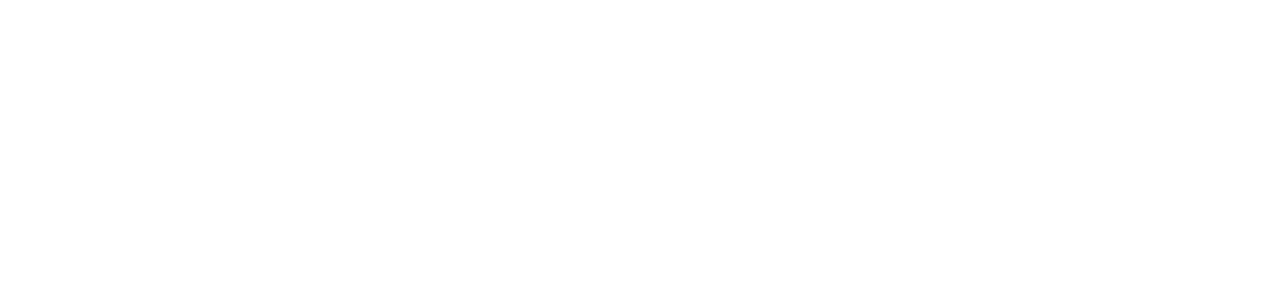
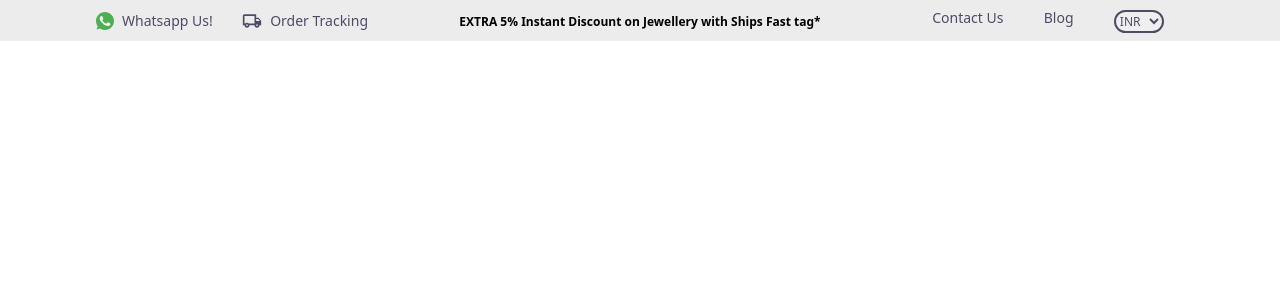
Before and after one commit to eliyas700/Candre-Jwellery, a React (Create React App) app: page / in a window 1280 px wide. Shown: the top 300 px of the page. Built offline with nearby package versions, Linux system fonts and the light colour scheme.

Commit message:
Small Header Completed

```diff
--- a/package.json
+++ b/package.json
@@ -6,6 +6,7 @@
     "@testing-library/jest-dom": "^5.16.4",
     "@testing-library/react": "^13.3.0",
     "@testing-library/user-event": "^13.5.0",
+    "daisyui": "^2.15.2",
     "react": "^18.1.0",
     "react-dom": "^18.1.0",
     "react-scripts": "5.0.1",
@@ -34,5 +35,10 @@
       "last 1 firefox version",
       "last 1 safari version"
     ]
+  },
+  "devDependencies": {
+    "autoprefixer": "^10.4.7",
+    "postcss": "^8.4.14",
+    "tailwindcss": "^3.0.24"
   }
 }
--- /dev/null
+++ b/postcss.config.js
@@ -0,0 +1,6 @@
+module.exports = {
+  plugins: {
+    tailwindcss: {},
+    autoprefixer: {},
+  },
+}
--- a/src/App.js
+++ b/src/App.js
@@ -1,10 +1,11 @@
-import logo from './logo.svg';
-import './App.css';
+import logo from "./logo.svg";
+import "./App.css";
+import SmallHeader from "./Components/Header1/SmallHeader";
 
 function App() {
   return (
     <div className="App">
-
+      <SmallHeader></SmallHeader>
     </div>
   );
 }
--- /dev/null
+++ b/src/Components/Header1/SmallHeader.js
@@ -0,0 +1,60 @@
+import React from "react";
+import tracking from "../../Assets/tracking.svg";
+const SmallHeader = () => {
+  return (
+    <div className="bg-secondary text-primary py-2">
+      <div className="w-[85%] mx-auto flex justify-between">
+        <div className="w-[25%] flex justify-between">
+          <div className="flex items-center">
+            <svg
+              width="18"
+              height="18"
+              viewBox="0 0 20 20"
+              fill="none"
+              xmlns="http://www.w3.org/2000/svg"
+            >
+              <path
+                d="M10.0025 0H9.9975C4.48375 0 0 4.485 0 10C0 12.1875 0.705 14.215 1.90375 15.8612L0.6575 19.5763L4.50125 18.3475C6.0825 19.395 7.96875 20 10.0025 20C15.5162 20 20 15.5138 20 10C20 4.48625 15.5162 0 10.0025 0Z"
+                fill="#4CAF50"
+              ></path>
+              <path
+                d="M15.8213 14.1212C15.58 14.8025 14.6225 15.3675 13.8588 15.5325C13.3363 15.6437 12.6538 15.7325 10.3563 14.78C7.4175 13.5625 5.525 10.5762 5.3775 10.3825C5.23625 10.1887 4.19 8.80123 4.19 7.36623C4.19 5.93123 4.91875 5.23248 5.2125 4.93248C5.45375 4.68623 5.8525 4.57373 6.235 4.57373C6.35875 4.57373 6.47 4.57998 6.57 4.58498C6.86375 4.59748 7.01125 4.61498 7.205 5.07873C7.44625 5.65998 8.03375 7.09498 8.10375 7.24248C8.175 7.38998 8.24625 7.58998 8.14625 7.78373C8.0525 7.98373 7.97 8.07248 7.8225 8.24248C7.675 8.41248 7.535 8.54248 7.3875 8.72498C7.2525 8.88373 7.1 9.05373 7.27 9.34748C7.44 9.63498 8.0275 10.5937 8.8925 11.3637C10.0088 12.3575 10.9138 12.675 11.2375 12.81C11.4788 12.91 11.7663 12.8862 11.9425 12.6987C12.1663 12.4575 12.4425 12.0575 12.7238 11.6637C12.9238 11.3812 13.1763 11.3462 13.4413 11.4462C13.7113 11.54 15.14 12.2462 15.4338 12.3925C15.7275 12.54 15.9213 12.61 15.9925 12.7337C16.0625 12.8575 16.0625 13.4387 15.8213 14.1212Z"
+                fill="#FAFAFA"
+              ></path>
+            </svg>
+            <p className="ml-2 text-sm">Whatsapp Us!</p>
+          </div>
+          <div className="flex items-center">
+            <img src={tracking} alt="" />
+            <p className="text-sm ml-2">Order Tracking</p>
+          </div>
+        </div>
+        <div className="w-[50%">
+          <small className="font-bold text-xs text-black">
+            EXTRA 5% Instant Discount on Jewellery with Ships Fast tag*
+          </small>
+        </div>
+        <div className="w-[25%]">
+          <ul className="flex justify-around">
+            <li className="text-sm">Contact Us</li>
+            <li className="text-sm">Blog</li>
+            <li>
+              <select class=" border-2 rounded-2xl text-xs border-primary">
+                <option>AUD</option>
+                <option>GBD</option>
+                <option>CAD</option>
+                <option>EUR</option>
+                <option selected>INR</option>
+                <option>SGD</option>
+                <option>USD</option>
+                <option>AED</option>
+              </select>
+            </li>
+          </ul>
+        </div>
+      </div>
+    </div>
+  );
+};
+
+export default SmallHeader;
--- a/src/index.css
+++ b/src/index.css
@@ -1,13 +1,3 @@
-body {
-  margin: 0;
-  font-family: -apple-system, BlinkMacSystemFont, 'Segoe UI', 'Roboto', 'Oxygen',
-    'Ubuntu', 'Cantarell', 'Fira Sans', 'Droid Sans', 'Helvetica Neue',
-    sans-serif;
-  -webkit-font-smoothing: antialiased;
-  -moz-osx-font-smoothing: grayscale;
-}
-
-code {
-  font-family: source-code-pro, Menlo, Monaco, Consolas, 'Courier New',
-    monospace;
-}
+@tailwind base;
+@tailwind components;
+@tailwind utilities;
--- /dev/null
+++ b/tailwind.config.js
@@ -0,0 +1,21 @@
+module.exports = {
+  content: ["./src/**/*.{js,jsx,ts,tsx}"],
+  daisyui: {
+    themes: [
+      {
+        light: {
+          primary: "#4E4B66",
+          secondary: "#ECECEC",
+          accent: "#2c3e50",
+          neutral: "#F3F4F6",
+          "base-100": "#ffffff",
+          info: "#98A8DD",
+          success: "#1BBB70",
+          warning: "#DF7E07",
+          error: "#FA5C5C",
+        },
+      },
+    ],
+  },
+  plugins: [require("daisyui")],
+};
```
Also changed, not shown: src/Assets/tracking.svg (added), 1 other file (tests, documents, lock files or other folders).
